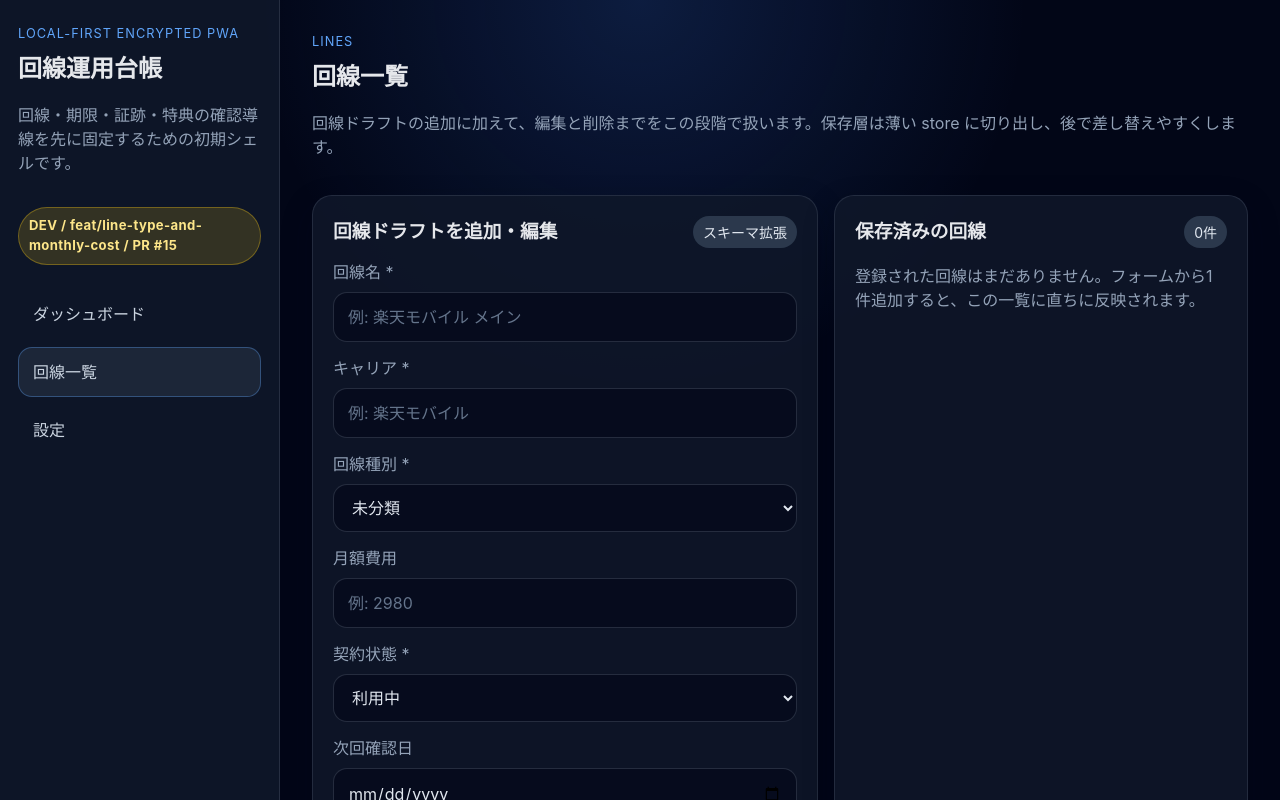
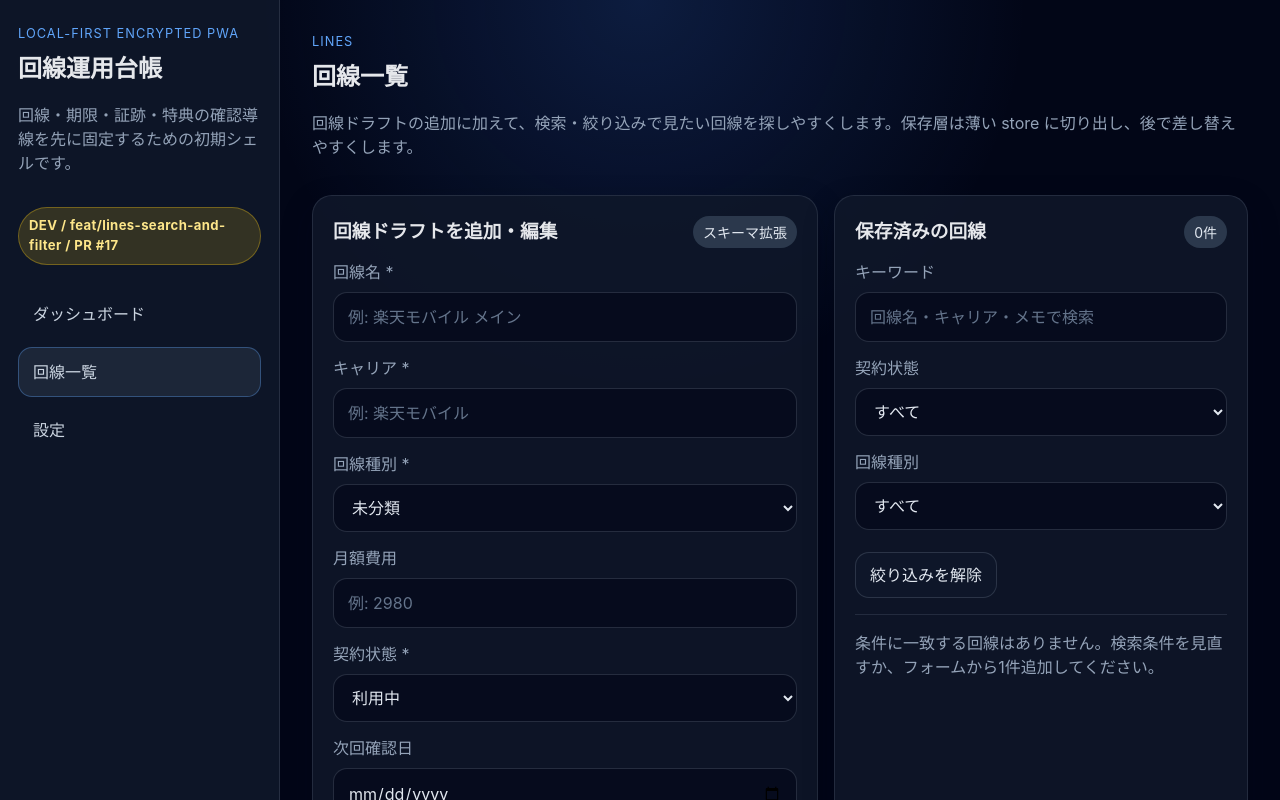
Before and after one commit to Driedsandwich/line-ops-ledger, a React (Vite) app: page /lines in a window 1280 px wide. Shown: the top 800 px of the page. Built offline with nearby package versions, Linux system fonts and the light colour scheme.

Commit message:
feat: add search and filters to lines list (#17)
* feat: add search and filters to lines list

* chore: update dev-only progress label for pr 17

```diff
--- a/src/App.tsx
+++ b/src/App.tsx
@@ -6,7 +6,7 @@ const navItems = [
   { to: '/settings', label: '設定' },
 ];
 
-const devProgressLabel = 'DEV / feat/line-type-and-monthly-cost / PR #15';
+const devProgressLabel = 'DEV / feat/lines-search-and-filter / PR #17';
 
 export function AppLayout(): JSX.Element {
   return (
--- a/src/pages/LinesPage.tsx
+++ b/src/pages/LinesPage.tsx
@@ -23,6 +23,12 @@ type FormState = {
   nextReviewDate: string;
 };
 
+type FilterState = {
+  keyword: string;
+  status: 'all' | LineStatus;
+  lineType: 'all' | LineType;
+};
+
 type UndoState = {
   drafts: LineDraft[];
   label: string;
@@ -36,6 +42,12 @@ const initialFormState: FormState = {
   status: '利用中',
   memo: '',
   nextReviewDate: '',
+};
+
+const initialFilterState: FilterState = {
+  keyword: '',
+  status: 'all',
+  lineType: 'all',
 };
 
 function formatCreatedAt(value: string): string {
@@ -97,16 +109,45 @@ function isEditableElement(target: EventTarget | null): boolean {
   return tagName === 'INPUT' || tagName === 'TEXTAREA' || tagName === 'SELECT' || target.isContentEditable;
 }
 
+function matchesKeyword(draft: LineDraft, keyword: string): boolean {
+  if (!keyword) {
+    return true;
+  }
+
+  const normalized = keyword.trim().toLowerCase();
+  if (!normalized) {
+    return true;
+  }
+
+  return [draft.lineName, draft.carrier, draft.memo].some((value) => value.toLowerCase().includes(normalized));
+}
+
 export function LinesPage(): JSX.Element {
   const [drafts, setDrafts] = useState<LineDraft[]>(() => lineDraftStore.load());
+  const [filters, setFilters] = useState<FilterState>(initialFilterState);
   const [form, setForm] = useState<FormState>(initialFormState);
   const [editingId, setEditingId] = useState<string | null>(null);
   const [errorMessage, setErrorMessage] = useState<string | null>(null);
   const [successMessage, setSuccessMessage] = useState<string | null>(null);
   const [undoState, setUndoState] = useState<UndoState | null>(null);
 
-  const hasDrafts = drafts.length > 0;
-  const countLabel = useMemo(() => `${drafts.length}件`, [drafts.length]);
+  const filteredDrafts = useMemo(() => {
+    return drafts.filter((draft) => {
+      if (!matchesKeyword(draft, filters.keyword)) {
+        return false;
+      }
+      if (filters.status !== 'all' && draft.status !== filters.status) {
+        return false;
+      }
+      if (filters.lineType !== 'all' && draft.lineType !== filters.lineType) {
+        return false;
+      }
+      return true;
+    });
+  }, [drafts, filters]);
+
+  const hasDrafts = filteredDrafts.length > 0;
+  const countLabel = useMemo(() => `${filteredDrafts.length}件`, [filteredDrafts.length]);
   const submitLabel = editingId ? '更新する' : '保存する';
   const cardBadge = editingId ? '編集中' : 'スキーマ拡張';
 
@@ -124,6 +165,13 @@ export function LinesPage(): JSX.Element {
 
   function updateField<K extends keyof FormState>(key: K, value: FormState[K]): void {
     setForm((current) => ({
+      ...current,
+      [key]: value,
+    }));
+  }
+
+  function updateFilter<K extends keyof FilterState>(key: K, value: FilterState[K]): void {
+    setFilters((current) => ({
       ...current,
       [key]: value,
     }));
@@ -193,6 +241,10 @@ export function LinesPage(): JSX.Element {
     setSuccessMessage(`直前の操作（${undoState.label}）を元に戻しました。`);
   }
 
+  function resetFilters(): void {
+    setFilters(initialFilterState);
+  }
+
   useEffect(() => {
     lineDraftStore.ensureCurrentVersion();
   }, []);
@@ -233,9 +285,7 @@ export function LinesPage(): JSX.Element {
         return;
       }
 
-      const nextDrafts = drafts.map((draft) =>
-        draft.id === editingId ? updateLineDraft(draft, validated) : draft,
-      );
+      const nextDrafts = drafts.map((draft) => (draft.id === editingId ? updateLineDraft(draft, validated) : draft));
       persist(nextDrafts, {
         previousDrafts: drafts,
         undoLabel: `更新: ${validated.lineName}`,
@@ -289,7 +339,7 @@ export function LinesPage(): JSX.Element {
           <p className="eyebrow">Lines</p>
           <h2>回線一覧</h2>
           <p className="page__lead">
-            回線ドラフトの追加に加えて、編集と削除までをこの段階で扱います。保存層は薄い store に切り出し、後で差し替えやすくします。
+            回線ドラフトの追加に加えて、検索・絞り込みで見たい回線を探しやすくします。保存層は薄い store に切り出し、後で差し替えやすくします。
           </p>
         </div>
       </header>
@@ -406,13 +456,54 @@ export function LinesPage(): JSX.Element {
             <span className="badge">{countLabel}</span>
           </div>
 
+          <div className="form-grid form-grid--filters">
+            <label className="field field--full">
+              <span>キーワード</span>
+              <input
+                value={filters.keyword}
+                onChange={(event) => updateFilter('keyword', event.target.value)}
+                placeholder="回線名・キャリア・メモで検索"
+              />
+            </label>
+
+            <label className="field">
+              <span>契約状態</span>
+              <select value={filters.status} onChange={(event) => updateFilter('status', event.target.value as FilterState['status'])}>
+                <option value="all">すべて</option>
+                {LINE_STATUS_OPTIONS.map((option) => (
+                  <option key={option} value={option}>
+                    {option}
+                  </option>
+                ))}
+              </select>
+            </label>
+
+            <label className="field">
+              <span>回線種別</span>
+              <select value={filters.lineType} onChange={(event) => updateFilter('lineType', event.target.value as FilterState['lineType'])}>
+                <option value="all">すべて</option>
+                {LINE_TYPE_OPTIONS.map((option) => (
+                  <option key={option} value={option}>
+                    {option}
+                  </option>
+                ))}
+              </select>
+            </label>
+
+            <div className="button-row field--full button-row--tight">
+              <button type="button" className="button" onClick={resetFilters}>
+                絞り込みを解除
+              </button>
+            </div>
+          </div>
+
           {!hasDrafts ? (
             <p className="muted">
-              登録された回線はまだありません。フォームから1件追加すると、この一覧に直ちに反映されます。
+              条件に一致する回線はありません。検索条件を見直すか、フォームから1件追加してください。
             </p>
           ) : (
             <ul className="list list--drafts">
-              {drafts.map((draft) => (
+              {filteredDrafts.map((draft) => (
                 <li key={draft.id}>
                   <div className="list__row">
                     <strong>{draft.lineName}</strong>
--- a/src/styles.css
+++ b/src/styles.css
@@ -312,6 +312,12 @@ textarea {
   gap: 14px;
 }
 
+.form-grid--filters {
+  margin-bottom: 16px;
+  padding-bottom: 16px;
+  border-bottom: 1px solid rgba(148, 163, 184, 0.16);
+}
+
 .field {
   display: grid;
   gap: 8px;
```
Also changed, not shown: 3 other files (tests, documents, lock files or other folders).
